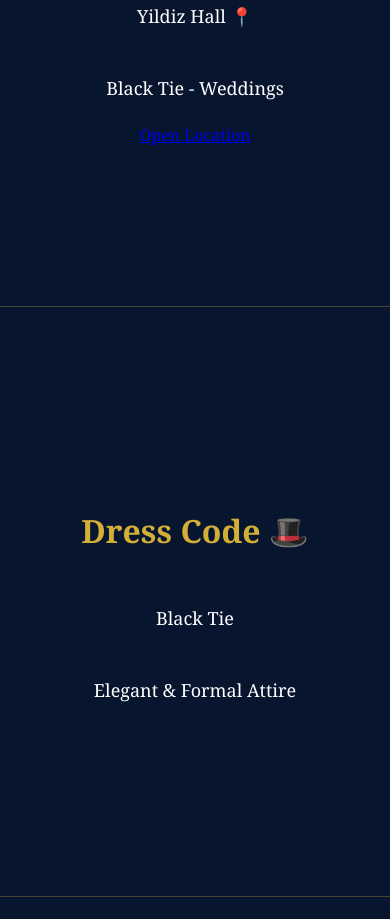
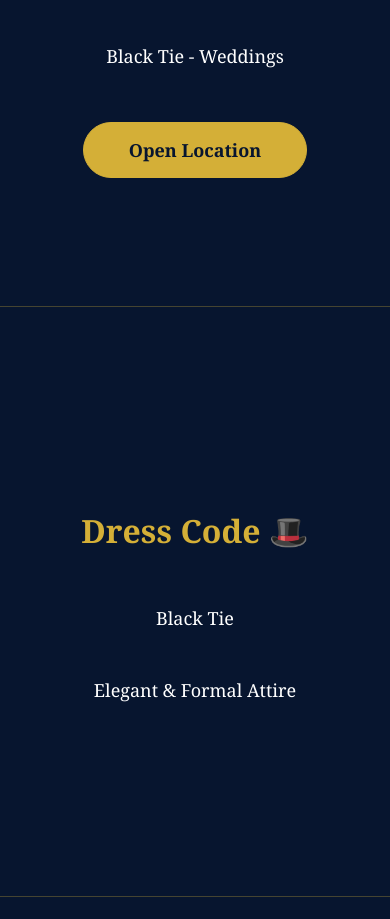
Before and after one commit to Kira1717171717/wedding-invitation, a Next.js app: page / in a window 390 px wide. Shown: the part 1720-2639 px from the top of the page. Built offline with nearby package versions, Linux system fonts and the light colour scheme.

Commit message:
Update globals.css

```diff
--- a/app/globals.css
+++ b/app/globals.css
@@ -194,6 +194,24 @@ button:hover {
   .section p {
     font-size: 18px;
   }
+.location-btn {
+  display: inline-block;
+  margin-top: 30px;
+  padding: 15px 45px;
+  border-radius: 50px;
+  border: 1px solid #d4af37;
+  background: #d4af37;
+  color: #07152f;
+  text-decoration: none;
+  font-size: 18px;
+  font-weight: bold;
+  transition: 0.3s ease;
+}
 
+.location-btn:hover {
+  background: transparent;
+  color: #d4af37;
+  transform: translateY(-3px);
+}
 
 }
```
